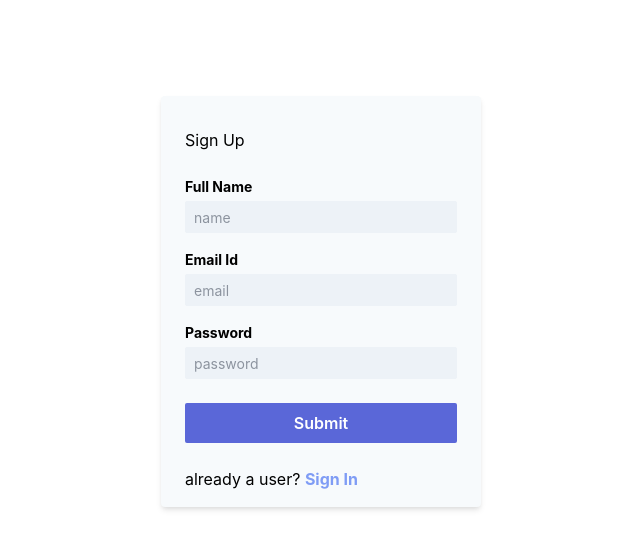
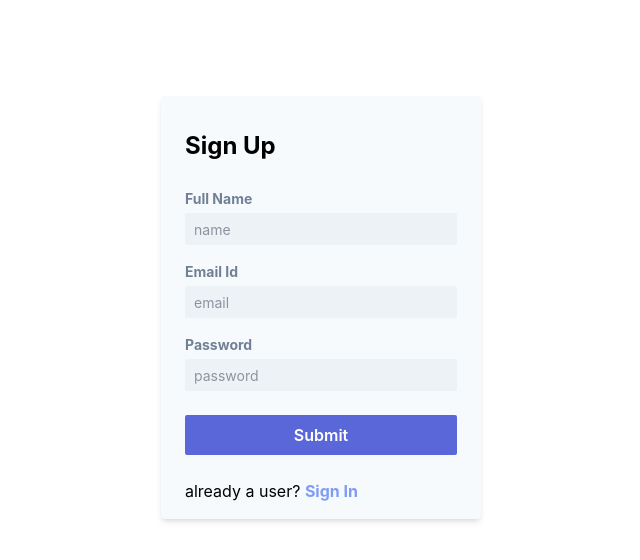
Before and after one commit to rhnsh26/task-manager-frontend, a React (Create React App) app: page /register in a window 1280 px wide. Shown: the top 560 px of the page, without its empty margins (319-959 px from the left). Built offline with nearby package versions, Linux system fonts and the light colour scheme.

Commit message:
sign page style

```diff
--- a/src/component/SignIn.js
+++ b/src/component/SignIn.js
@@ -49,24 +49,24 @@ class SignIn extends Component {
       <div className="container m-auto ">
         <div className="flex flex-col m-auto max-w-xs shadow-md bg-gray-100 mt-24 px-6 py-4 rounded">
           <div className="flex flex-col my-4">
-            <h1 className="mb-2">Sign In</h1>
+            <h1 className="mb-2 font-bold text-2xl">Sign In</h1>
           </div>
-          <label className="block text-gray-400 text-sm font-bold md:text-left mb-2 md:mb-1 pr-4">
+          <label className="block text-gray-600 text-sm font-bold md:text-left mb-2 md:mb-1 pr-4">
             Email Id
           </label>
           <input
-            className="h-8 p-2 bg-gray-100 focus:bg-white focus:border-indigo-400 border border-gray-100 focus:outline-none text-gray-600 rounded-sm mb-4 text-sm"
+            className="h-8 p-2 bg-gray-200 focus:bg-white focus:border-indigo-400 border border-gray-100 focus:outline-none text-gray-600 rounded-sm mb-4 text-sm"
             type="email"
             name="email"
             value={this.state.email}
             onChange={this.handleChange}
             placeholder="Email Id "
           />
-          <label className="block text-gray-400 text-sm font-bold md:text-left mb-2 md:mb-1 pr-4">
+          <label className="block text-gray-600 text-sm font-bold md:text-left mb-2 md:mb-1 pr-4">
             Password
           </label>
           <input
-            className="h-8 p-2 bg-gray-100 focus:bg-white focus:border-indigo-400 border border-gray-100 focus:outline-none text-gray-600 rounded-sm mb-4 text-sm"
+            className="h-8 p-2 bg-gray-200 focus:bg-white focus:border-indigo-400 border border-gray-100 focus:outline-none text-gray-600 rounded-sm mb-4 text-sm"
             type="password"
             name="password"
             value={this.state.password}
--- a/src/component/SignUp.js
+++ b/src/component/SignUp.js
@@ -38,9 +38,9 @@ class SignUp extends Component {
       <div className="container m-auto">
         <div className="flex flex-col m-auto max-w-xs shadow-md bg-gray-100 mt-24 px-6 py-4 rounded">
           <div className="flex flex-col my-4">
-            <h1 className="mb-2">Sign Up</h1>
+            <h1 className="mb-2 font-bold text-2xl">Sign Up</h1>
           </div>
-          <label className="block text-grey text-sm font-bold md:text-left mb-2 md:mb-1 pr-4">
+          <label className="block text-gray-600 text-sm font-bold md:text-left mb-2 md:mb-1 pr-4">
             Full Name
           </label>
           <input
@@ -51,7 +51,7 @@ class SignUp extends Component {
             placeholder="name"
             onChange={this.handleChange}
           />
-          <label className="block text-grey text-sm font-bold md:text-left mb-2 md:mb-1 pr-4">
+          <label className="block text-gray-600 text-sm font-bold md:text-left mb-2 md:mb-1 pr-4">
             Email Id
           </label>
           <input
@@ -62,7 +62,7 @@ class SignUp extends Component {
             placeholder="email"
             onChange={this.handleChange}
           />
-          <label className="block text-grey text-sm font-bold md:text-left mb-2 md:mb-1 pr-4">
+          <label className="block text-gray-600 text-sm font-bold md:text-left mb-2 md:mb-1 pr-4">
             Password
           </label>
           <input
```
